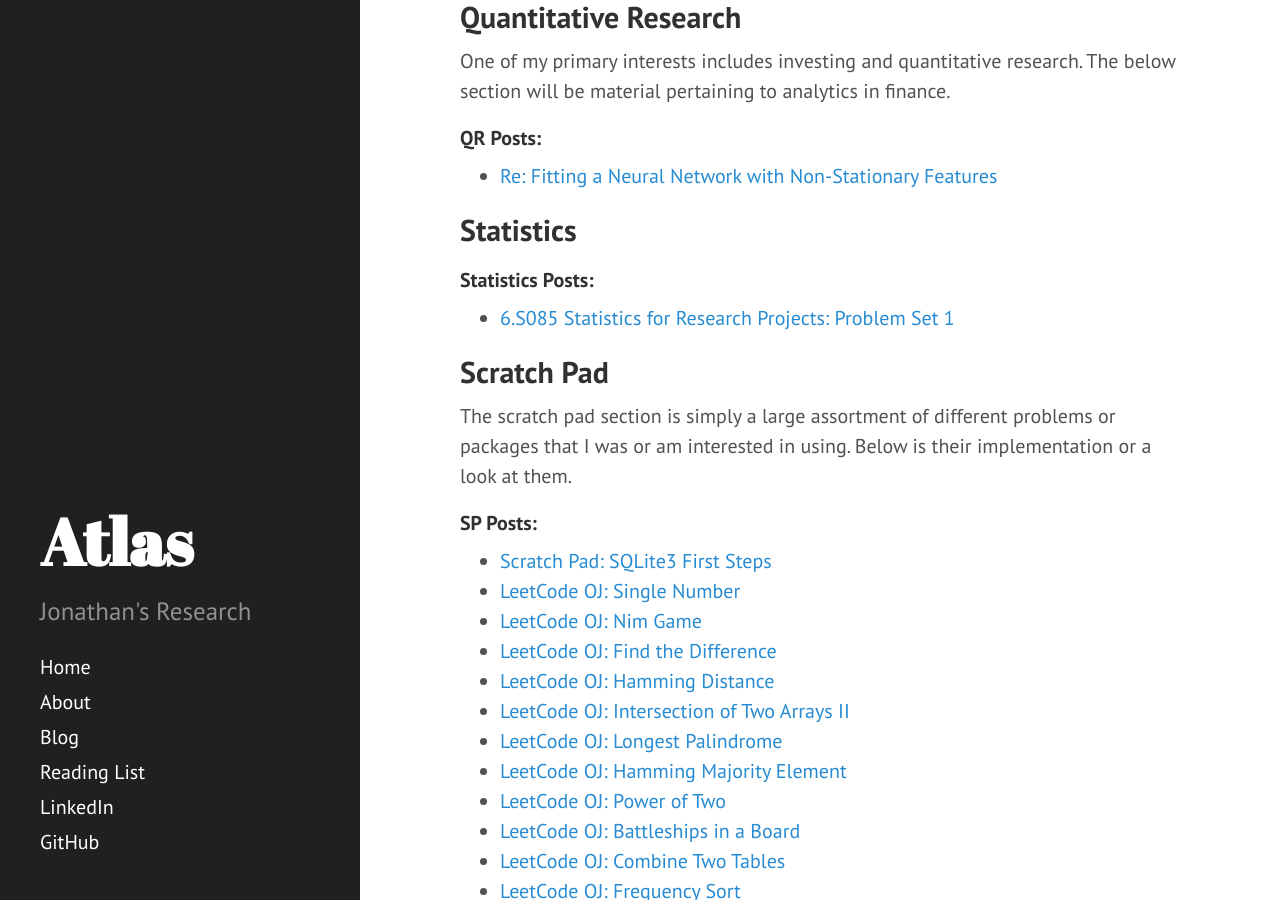
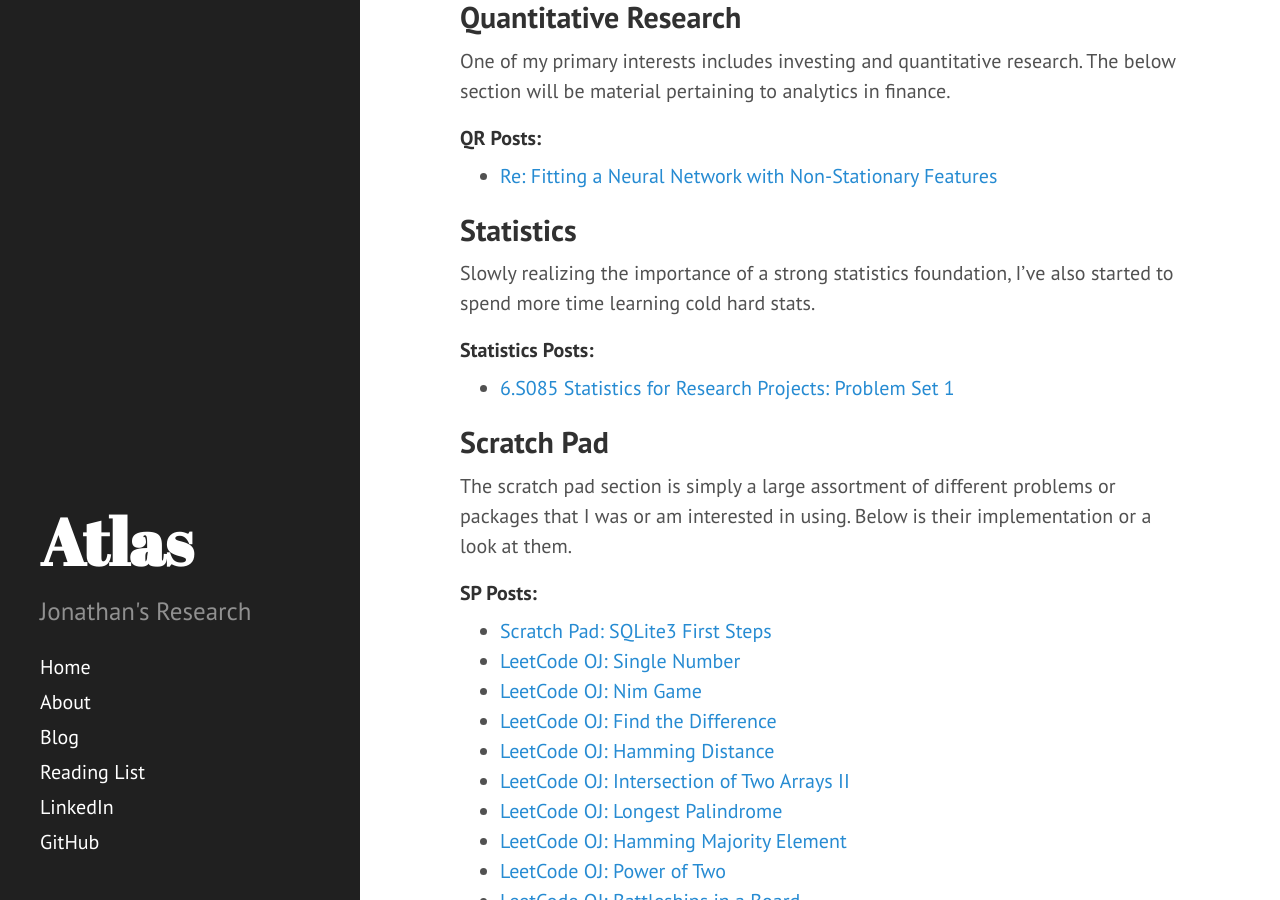
Before and after one commit to JonathanJohann/Research, a Jekyll site: the page built from Blog.md, in a window 1280 px wide and 900 px high, scrolled down 757 px. Built offline with Jekyll 4.4.1, drawn with Linux system fonts in a browser that asks for light colours; Markdown is read by kramdown in place of the engine named in the settings.

Commit message:
Update Blog.md

```diff
--- a/Blog.md
+++ b/Blog.md
@@ -33,6 +33,8 @@ One of my primary interests includes investing and quantitative research. The be
 
 ## Statistics
 
+Slowly realizing the importance of a strong statistics foundation, I've also started to spend more time learning cold hard stats.
+
 #### Statistics Posts:
 * [6.S085 Statistics for Research Projects: Problem Set 1](https://jonathanjohann.github.io/Research/2017/01/07/Statistics-for-Research-Projects/)
 
```
